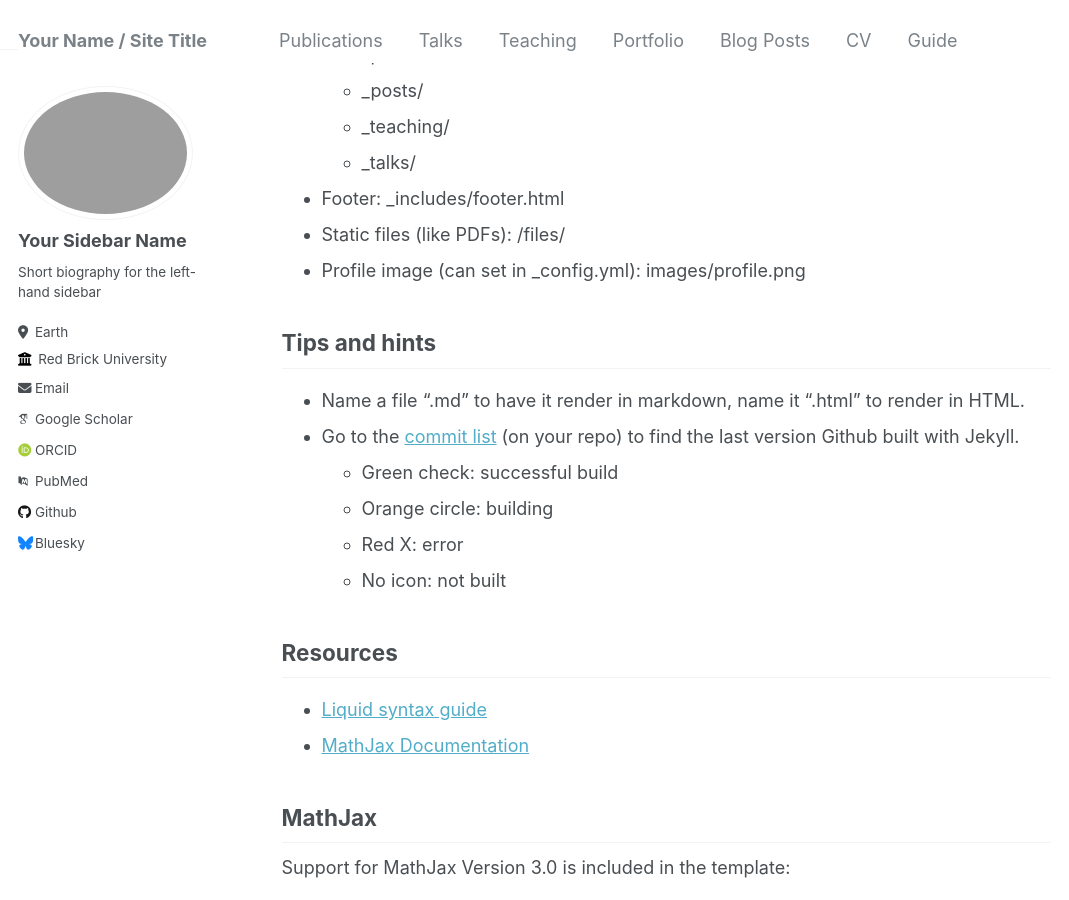
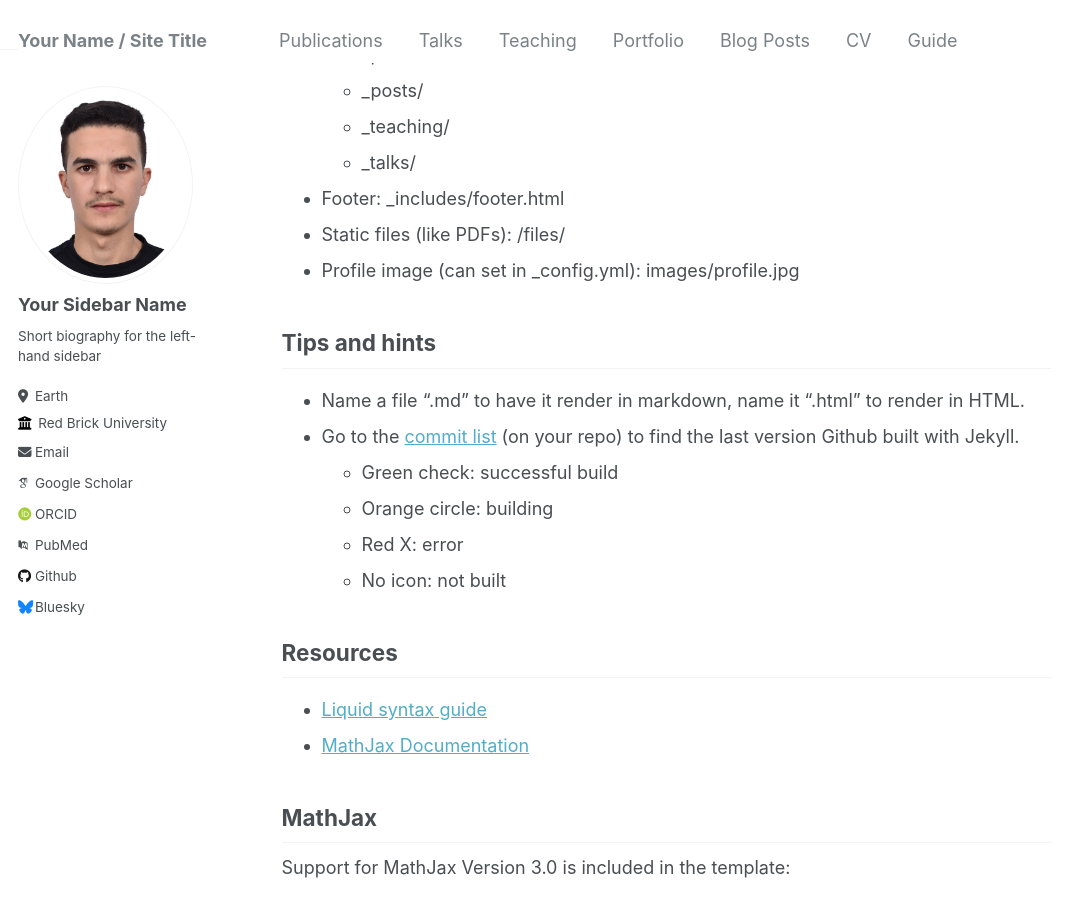
Before and after one commit to AymenSe/AymenSe.github.io, a Jekyll site: the page built from _pages/markdown.md, in a window 1280 px wide and 900 px high, scrolled down 369 px. Shown: the whole window, without its empty margins (0-1069 px from the left). Built offline with Jekyll 4.4.1, drawn with Linux system fonts in a browser that asks for light colours; some web fonts are replaced.

Commit message:
update my profile picture 2

```diff
--- a/_config.yml
+++ b/_config.yml
@@ -21,7 +21,7 @@
 #               Additional customization can be done by editing /_includes/author-profile.html
 author:
   # Biographic information
-  avatar           : "profile.png"
+  avatar           : "profile.jpg"
   name             : "Your Sidebar Name"
   pronouns         : # example: "she/her"
   bio              : "Short biography for the left-hand sidebar"
--- a/_pages/markdown.md
+++ b/_pages/markdown.md
@@ -20,7 +20,7 @@
   * _talks/
 * Footer: _includes/footer.html
 * Static files (like PDFs): /files/
-* Profile image (can set in _config.yml): images/profile.png
+* Profile image (can set in _config.yml): images/profile.jpg
 
 ## Tips and hints
 
```
